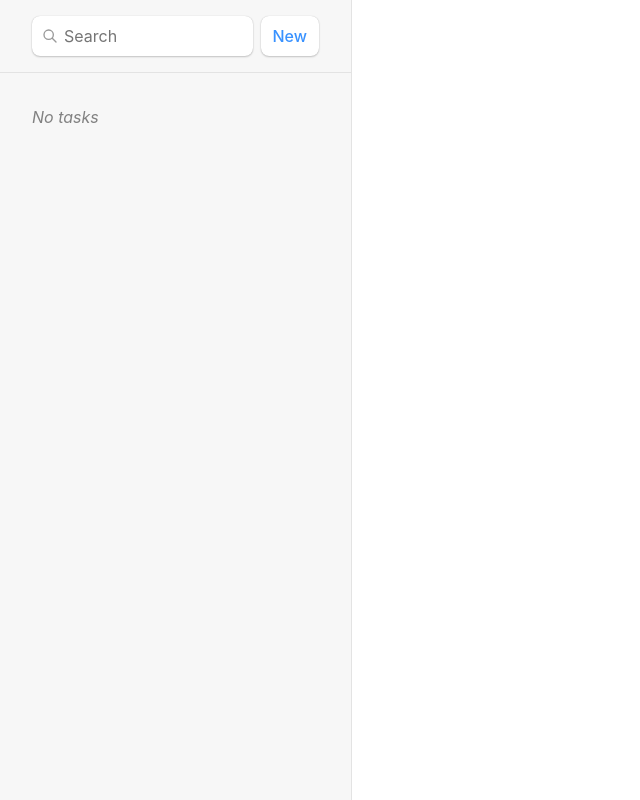
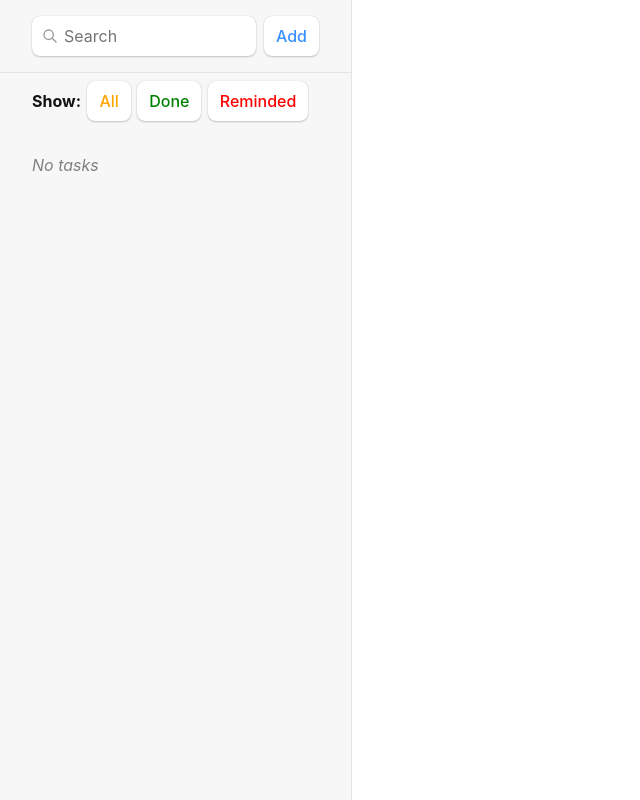
Before and after one commit to faridibirov/Step-IT-Academy-Portfolio, a React (Create React App) app: page / in a window 1280 px wide. Shown: the whole page, without its empty margins (0-640 px from the left). Built offline with nearby package versions, Linux system fonts and the light colour scheme.

Commit message:
filters added

```diff
--- a/src/index.css
+++ b/src/index.css
@@ -110,6 +110,9 @@ form[action$="destroy"] button {
   flex-direction: column;
 }
 
+
+
+
 #sidebar > * {
   padding-left: 2rem;
   padding-right: 2rem;
@@ -169,6 +172,29 @@ form[action$="destroy"] button {
   position: absolute;
   left: 0.625rem;
   top: 0.75rem;
+}
+
+.filter-buttons {
+  display: flex;
+  align-items: center;
+  gap: 0.4rem;
+  margin-top: 0.5rem;
+}
+
+.filter-buttons label {
+  font-weight: bold;
+}
+
+#all {
+  color: orange;
+}
+
+#done {
+  color: green;
+}
+
+#reminded {
+  color: red;
 }
 
 @keyframes spin {
--- a/src/routes/root.jsx
+++ b/src/routes/root.jsx
@@ -1,5 +1,5 @@
 import { Link, Outlet, NavLink, useLoaderData, Form, redirect, useNavigate, useSubmit } from "react-router-dom";
-import { useEffect } from "react";
+import { useEffect, useState } from "react";
 import { getTasks, createTask } from "../tasks";
 
 export async function loader({ request }) {
@@ -19,6 +19,8 @@ function Root() {
   const { tasks, q } = useLoaderData();
   const navigation = useNavigate();
   const submit = useSubmit();
+
+  const [filter, setFilter] = useState("all");
 
   const searching =
 
@@ -62,13 +64,29 @@ function Root() {
             ></div>
           </Form>
           <Form method="post">
-            <button type="submit">New</button>
+            <button type="submit">Add</button>
           </Form>
         </div>
+        <Form method="post">
+            <div className="filter-buttons">
+            <label>Show:</label>
+
+              <button type="button" id="all" onClick={() => setFilter("all")} className={filter === "all" ? "active" : ""} >All</button>
+              <button type="button" id="done" onClick={() => setFilter("done")} className={filter === "done" ? "active" : ""}>Done</button>
+              <button type="button" id="reminded" onClick={() => setFilter("reminded")} className={filter === "reminded" ? "active" : ""}>Reminded</button>
+            </div>
+          </Form>
    <nav>
       {tasks.length ? (
         <ul>
-              {tasks.map((task) => (
+          {tasks
+            .filter((task) => {
+              if (filter === "all") return true;
+              if (filter === "done") return task.done;
+              if (filter === "reminded") return !task.done;
+              return false;
+            })
+            .map((task) => (
               <li key={task.id}>
                 <NavLink
                   to={`tasks/${task.id}`}
@@ -88,7 +106,7 @@ function Root() {
                     ) : (
                       <i>No task name</i>
                     )}{" "}
-                      {task.done && <span>☑</span>}
+                    {task.done && <span>✅</span>}
                   </Link>
                 </NavLink>
               </li>
--- a/src/routes/task.jsx
+++ b/src/routes/task.jsx
@@ -73,7 +73,7 @@ function Done({ task }) {
             : "Add to done"
         }
       >
-        {isDone ? "☑ " : "☐"}
+        {isDone ? "✅" : "☐"}
       </button>
       </fetcher.Form>
   );
```
Lines whose indentation alone changed are shown as unchanged.
